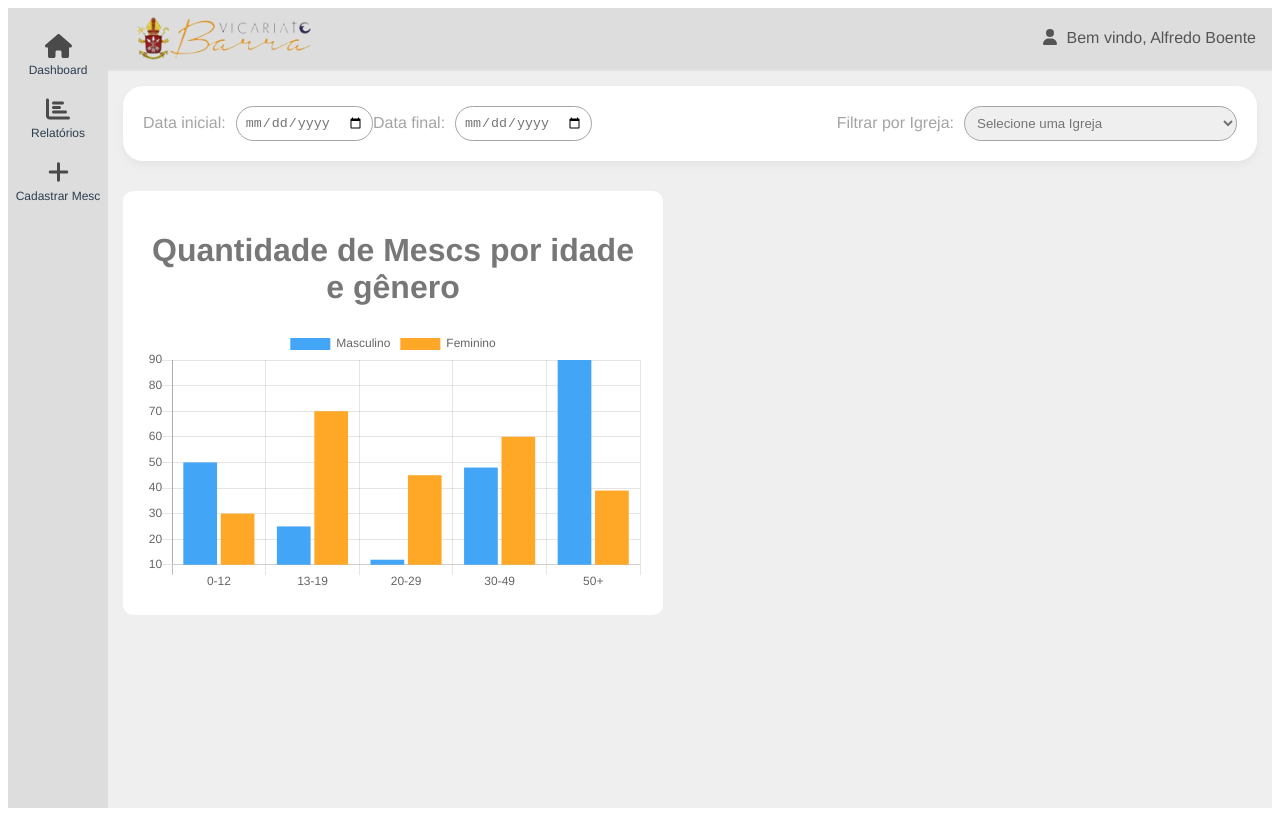
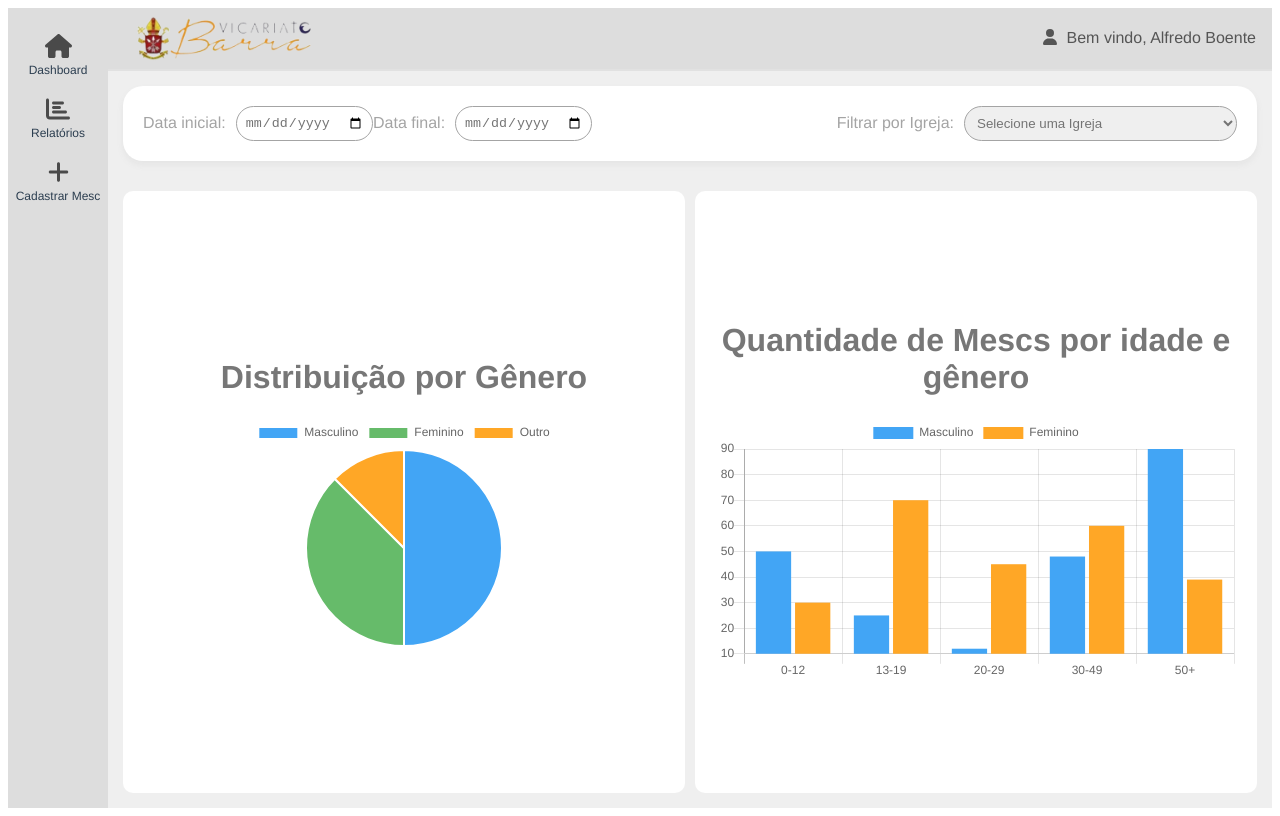
Before and after one commit to ygorxds/vicariato-episcopal-Community, a Vue app: page /dashboard in a window 1280 px wide. Built offline with nearby package versions, Linux system fonts and the light colour scheme.

Commit message:
feat: create new report and new chart[

```diff
--- a/src/components/DateFilter.vue
+++ b/src/components/DateFilter.vue
@@ -30,7 +30,8 @@ export default defineComponent({
       'Paróquia São José Operário',
       'Paróquia Santa Luzia',
       'Paróquia Santo Antônio de Pádua',
-      'Paróquia São Judas Tadeu'
+      'Paróquia São Judas Tadeu',
+      'Todas'
       // Adicione mais igrejas conforme necessário
     ];
 
--- a/src/components/PieChart.vue
+++ b/src/components/PieChart.vue
@@ -1,49 +1,31 @@
 <template>
-  <div>
-    <pie-chart :data="datacollection" :options="options"/>
+  <div ref="canvasWrapper">
+    <h1 style="color: #777777;">Distribuição por Gênero</h1>
+    <canvas ref="pieChartCanvas"></canvas>
   </div>
 </template>
 
 <script>
-import { Pie } from 'vue-chartjs'
+import Chart from 'chart.js';
 
 export default {
-  extends: Pie,
-  props: {
-    chartData: {
-      type: Array,
-      required: true,
-      default: () => [40, 20, 10]
-    },
-    chartLabels: {
-      type: Array,
-      required: true,
-      default: () => ["Masculino", "Feminino", "Outro"]
-    }
-  },
-  data() {
-    return {
+  name: 'PieChart',
+  mounted() {
+    const ctx = this.$refs.pieChartCanvas.getContext('2d');
+    new Chart(ctx, {
+      type: 'pie',
+      data: {
+        labels: ["Masculino", "Feminino", "Outro"],
+        datasets: [{
+          backgroundColor: ["#42A5F5", "#66BB6A", "#FFA726"],
+          data: [120, 90, 30] // Dados fictícios
+        }]
+      },
       options: {
         responsive: true,
         maintainAspectRatio: false
       }
-    };
-  },
-  computed: {
-    datacollection() {
-      return {
-        labels: this.chartLabels,
-        datasets: [
-          {
-            backgroundColor: ["#42A5F5", "#66BB6A", "#FFA726"],
-            data: this.chartData
-          }
-        ]
-      };
-    }
-  },
-  mounted() {
-    this.renderChart(this.datacollection, this.options)
+    });
   }
 }
 </script>
--- a/src/views/Dashboard.vue
+++ b/src/views/Dashboard.vue
@@ -5,22 +5,28 @@
       <UserHeader />
       <DateFilter/>
       <div v-if="chartsLoaded" class="charts-container">
-        <BarChart />
+        <div class="chart pie-chart">
+          <PieChart />
+
+        </div>
+        <div class="chart bar-chart">
+          <BarChart />
+        </div>
       </div>
       <div v-else>
-       Carregando Gráficos...
+        Carregando Gráficos...
       </div>
     </div>
   </div>
 </template>
 
 <script lang="ts">
-import { defineComponent, ref, onMounted } from 'vue';
+import { defineComponent, ref, onMounted, onUnmounted } from 'vue';
 import SidebarMenu from '../components/SidebarMenu.vue';
 import UserHeader from '../components/Header.vue';
-import PieChart from '../components/PieHighlight.vue';
+import PieChart from '../components/PieChart.vue';
 import BarChart from '../components/BarChart.vue';
-import DateFilter from '../components/DateFilter.vue'
+import DateFilter from '../components/DateFilter.vue';
 
 export default defineComponent({
   name: 'UserDashboard',
@@ -28,15 +34,16 @@ export default defineComponent({
     SidebarMenu,
     UserHeader,
     BarChart,
-    DateFilter
+    DateFilter,
+    PieChart
   },
   setup() {
     const chartsLoaded = ref(false);
 
-    // Function to simulate chart data loading
+    // Função para simular o carregamento de dados dos gráficos
     const loadCharts = async () => {
       try {
-        // Simulate fetching data with a delay
+        // Simulando a busca de dados com um delay
         await new Promise(resolve => setTimeout(resolve, 1000));
         chartsLoaded.value = true;
       } catch (error) {
@@ -45,8 +52,20 @@ export default defineComponent({
       }
     };
 
+    // Função chamada quando a página é redimensionada
+    const onResize = async () => {
+      console.log("Redimensionando a página, recarregando os gráficos...");
+      chartsLoaded.value = false; // primeiro, definir como não carregado
+      await loadCharts(); // então recarregar os gráficos
+    };
+
     onMounted(() => {
       loadCharts();
+      window.addEventListener('resize', onResize);
+    });
+
+    onUnmounted(() => {
+      window.removeEventListener('resize', onResize);
     });
 
     return {
@@ -56,6 +75,7 @@ export default defineComponent({
 });
 </script>
 
+
 <style>
 .dashboard-container {
   display: flex;
@@ -64,8 +84,8 @@ export default defineComponent({
 }
 
 .sidebar {
-  width: 200px; /* Adjust the width as needed */
-  background-color: #f4f4f4; /* Sidebar background color */
+  width: 200px; /* Ajuste a largura conforme necessário */
+  background-color: #f4f4f4; /* Cor de fundo da barra lateral */
 }
 
 .content-area {
@@ -77,17 +97,22 @@ export default defineComponent({
 
 .charts-container {
   display: flex;
-  flex-direction: column;
+  flex-grow: 1;
+  padding: 15px;
+  gap: 10px; /* Adiciona um espaço entre os gráficos */
+}
+
+.chart {
+  flex: 1;
+  display: flex;
   align-items: center;
-  justify-content: space-around;
-  background-color: #ffffff; /* White background for charts */
+  justify-content: center;
+  background-color: #ffffff; /* Fundo branco para cada gráfico */
+  border-radius: 10px;
   padding: 20px;
-  border-radius: 10px;
-  width: 500px;
-  height: auto; /* Auto to accommodate varying content sizes */
-  max-height: 1000px; /* Limit height to avoid overflow */
-  margin-top: 15px;
-  margin-right: 15px;
-  margin-left: 15px;
+}
+
+.bar-chart, .pie-chart {
+  width: 100%; /* Assegura que cada gráfico ocupe toda a largura do seu contêiner */
 }
 </style>
--- a/src/views/ReportView.vue
+++ b/src/views/ReportView.vue
@@ -8,14 +8,15 @@
         <label for="chartType"><b>Selecione o tipo de análise:</b></label>
         <select class="selectChoose" v-model="selectedChart" @change="loadChart">
           <option value="">Nenhum</option>
+          <option value="gender">Gênero</option>
           <option value="ageGenderMesc">Qtd. de Mesc X Idade X Gênero</option>
-          <!-- Adicione outras opções de análise aqui -->
         </select>
       </div>
       <div class="chart-display-area">
         <div v-if="selectedChart">
           <div v-if="chartsLoaded" class="charts-container">
-            <BarChart /> <!-- Aqui você pode substituir pelo gráfico desejado -->
+            <BarChart v-if="selectedChart === 'ageGenderMesc'" />
+            <PieChart v-if="selectedChart === 'gender'" />
           </div>
           <div v-else>
             Loading charts or handle error...
@@ -35,7 +36,8 @@ import { defineComponent, ref, onMounted } from 'vue';
 import SidebarMenu from '../components/SidebarMenu.vue';
 import UserHeader from '../components/Header.vue';
 import BarChart from '../components/BarChart.vue';
-import DateFilter from '../components/DateFilter.vue'
+import PieChart from '../components/PieChart.vue';
+import DateFilter from '../components/DateFilter.vue';
 import { jsPDF } from 'jspdf';
 
 export default defineComponent({
@@ -44,8 +46,8 @@ export default defineComponent({
     SidebarMenu,
     UserHeader,
     BarChart,
+    PieChart, // PieChart foi adicionado aos componentes
     DateFilter
-
   },
   setup() {
     const chartsLoaded = ref(false);
@@ -57,7 +59,7 @@ export default defineComponent({
         await new Promise(resolve => setTimeout(resolve, 1000));
         chartsLoaded.value = true;
       } catch (error) {
-        console.error("Failed to load chart:", error);
+                console.error("Failed to load chart:", error);
         chartsLoaded.value = false;
       }
     };
@@ -103,19 +105,24 @@ export default defineComponent({
 }
 
 .chart-display-area {
+  width: 100%;
   flex-grow: 1;
   display: flex;
   justify-content: center;
   align-items: center;
+  padding: 20px 0; /* Ajuste conforme necessário para não afetar outros componentes */
 }
 
 .charts-container {
   background-color: #ffffff;
   padding: 20px;
   border-radius: 10px;
-  width: 1000px; /* Ajuste a largura do gráfico aqui */
-  height: 400px; /* Ajuste a altura do gráfico aqui */
-  text-align: center;
+  width: 80%; /* Ajuste baseado na largura disponível */
+  max-width: 1000px; /* Largura máxima do contêiner */
+  height: auto; /* Auto para acomodar o tamanho do gráfico */
+  display: flex;
+  justify-content: center;
+  align-items: center;
 }
 
 .download-report {
@@ -129,12 +136,12 @@ export default defineComponent({
   border-radius: 5px;
 }
 
-.selectChoose{
+.selectChoose {
   height: 50px;
   width: 400px;
   border-radius: 20px;
   color: #777777;
-  background-color: #ffffff; /* White background for charts */
+  background-color: #ffffff;
   padding: 10px;
   border-color: #777777;
   margin-left: 8px;
```
